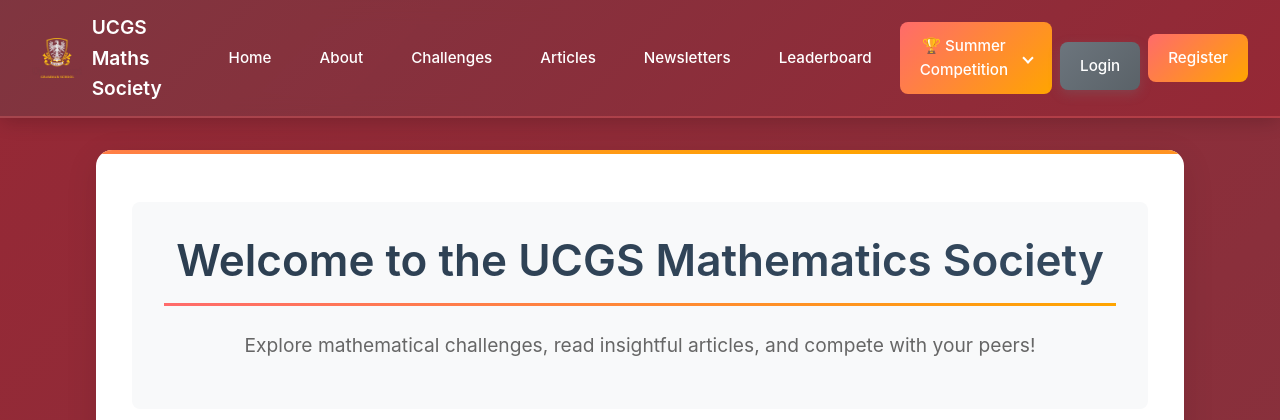
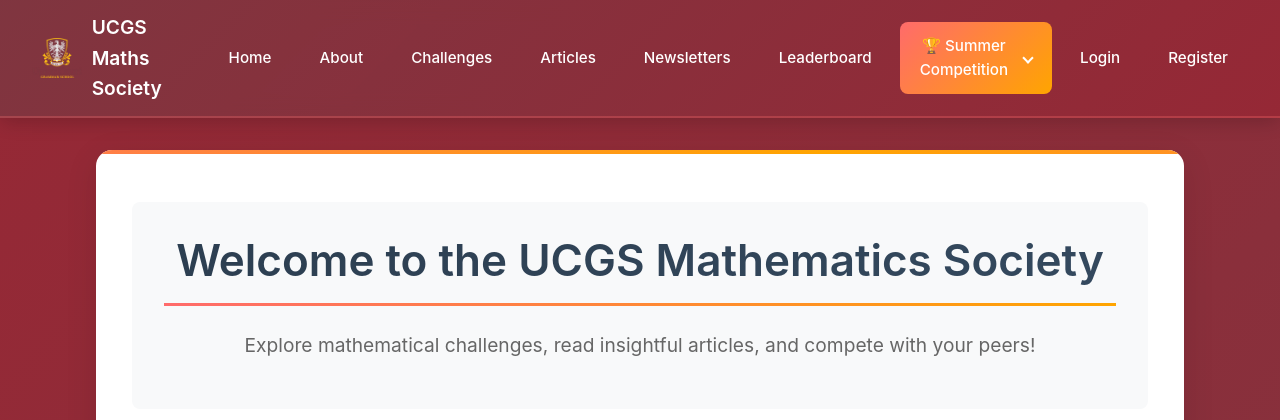
Before and after one commit to yousuf-shahzad/maths-soc-source, a Flask app: page / in a window 1280 px wide. Shown: the top 420 px of the page. Run offline with Flask 2, Linux system fonts and the light colour scheme; data that the repository does not hold is empty; some libraries are stand-ins or nearby versions.

Commit message:
Refactor login and register links in the navigation for improved styling

```diff
--- a/app/templates/base.html
+++ b/app/templates/base.html
@@ -111,8 +111,8 @@
                 </li>
 
                 {% if current_user.is_anonymous %}
-                    <li class="nav-auth"><a href="{{ url_for('auth.login') }}" class="button button-secondary">Login</a></li>
-                    <li class="nav-auth"><a href="{{ url_for('auth.register') }}" class="button">Register</a></li>
+                    <li class="nav-auth"><a href="{{ url_for('auth.login') }}" class="" style="margin-top: 0">Login</a></li>
+                    <li class="nav-auth"><a href="{{ url_for('auth.register') }}" class="">Register</a></li>
                 {% else %}
                     {% if current_user.is_admin %}
                         <li><a href="{{ url_for('admin.admin_index') }}">Admin</a></li>
--- a/init_db.py
+++ b/init_db.py
@@ -67,16 +67,14 @@ def init_admin_user():
     # Create default admin user
     admin = User(
         full_name="Admin User",
-        email="admin@ucgs.ac.uk",
         year=13,
         key_stage="KS5",
         maths_class="A-Level",
-        user_type="ucgs",
         school_id=1,  # UCGS
         is_admin=True,
         is_competition_participant=False
     )
-    admin.set_password("admin123")  # Change this in production!
+    admin.set_password("admin123")
 
     db.session.add(admin)
 
```
